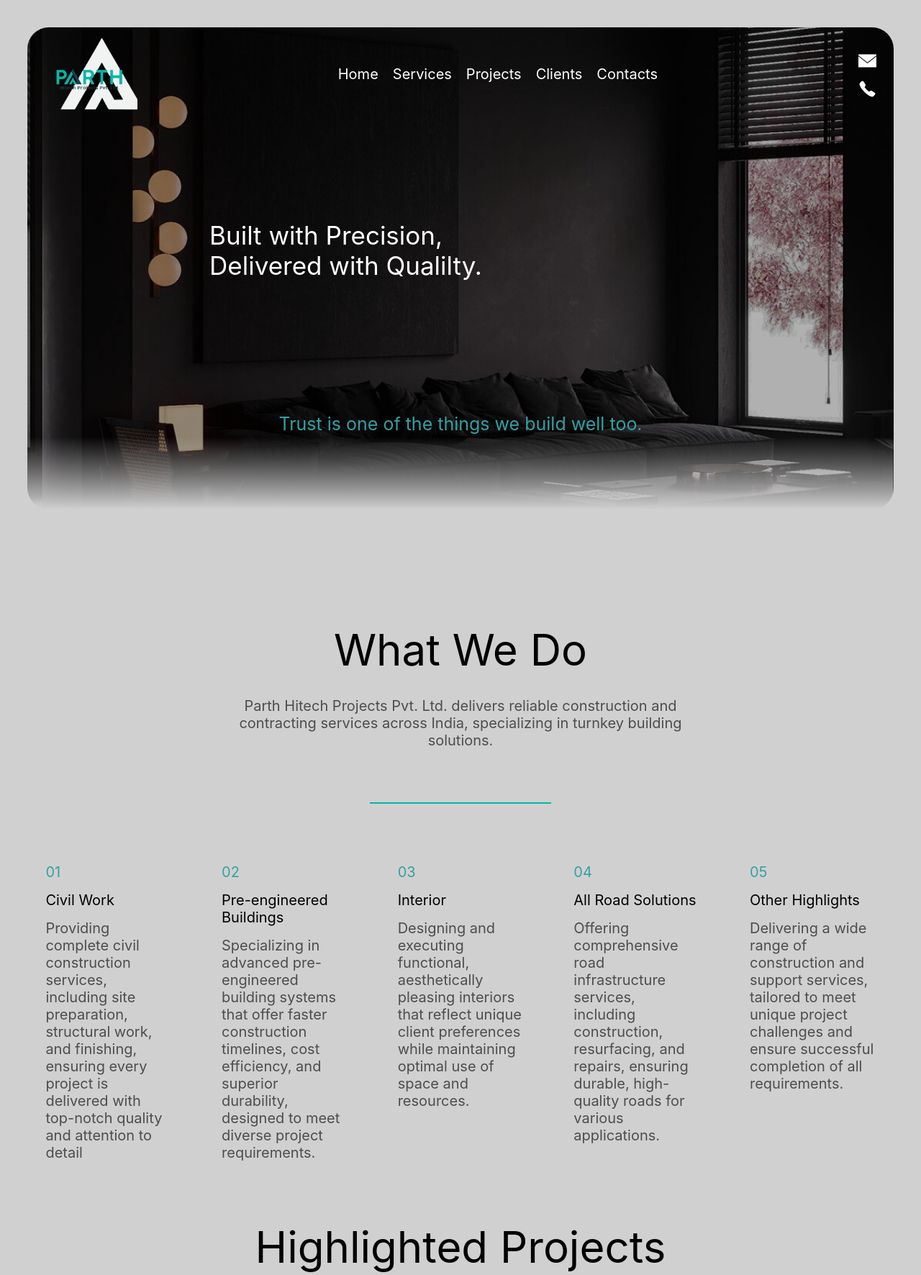
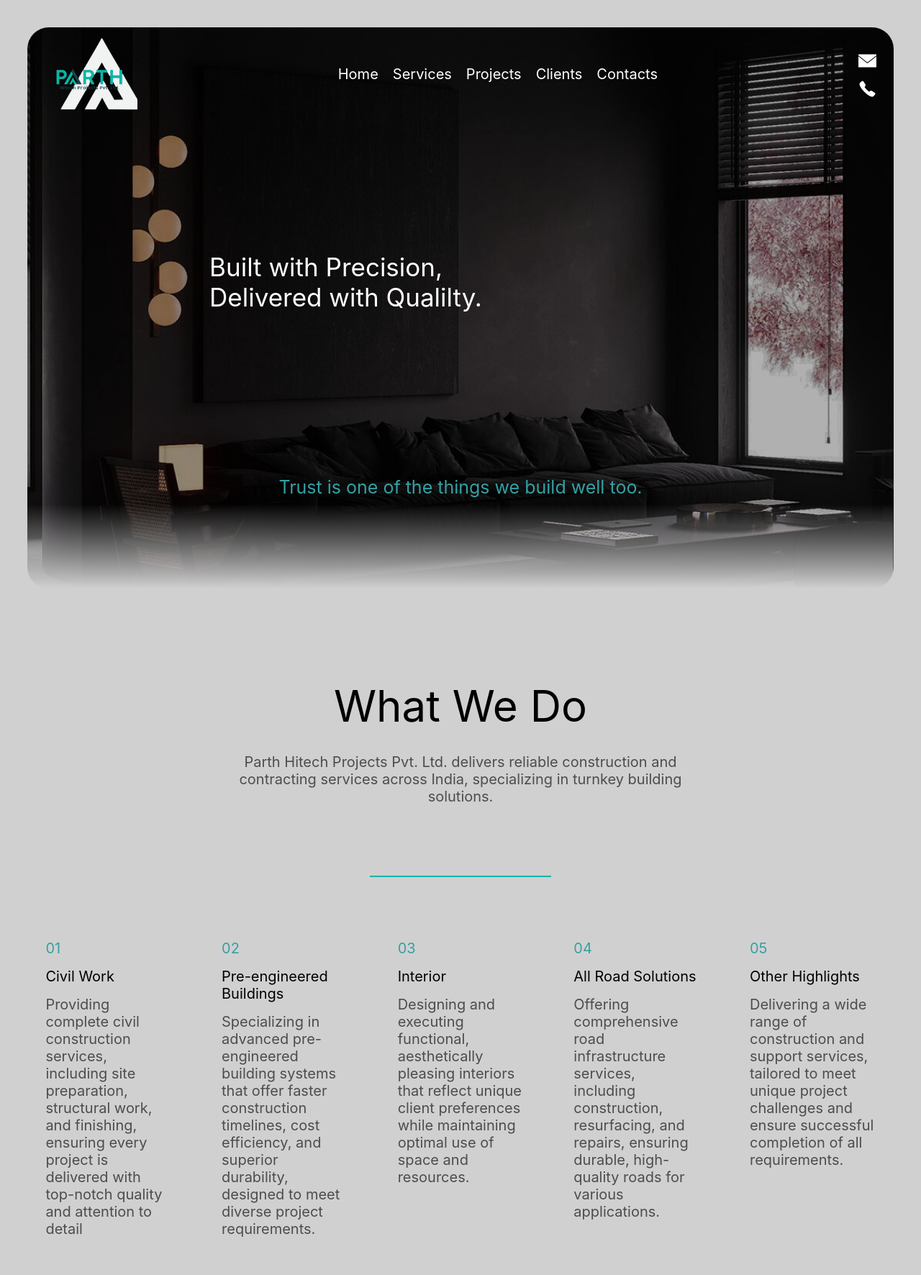
Before and after one commit to parthhitech/newwebsite, a plain HTML site: page index.html in a window 1280 px wide. Shown: the top 1772 px of the page at 72% size. Drawn offline with nearby package versions, Linux system fonts and the light colour scheme.

Commit message:
pg divs height chnaged into vh

```diff
--- a/styles/page1.css
+++ b/styles/page1.css
@@ -1,5 +1,5 @@
 .pg1main{
-  height:650px;
+  height:95vh;
   padding:10px;
   margin:3%;
   background-image:  linear-gradient(to bottom, rgba(209, 208, 208, 0) 85%, rgb(209, 208, 208) 100%),url("../files/bg-img1.4.1.png");
--- a/styles/page2.css
+++ b/styles/page2.css
@@ -1,5 +1,5 @@
 .pg2main{
-  height:900px;
+  height:110vh;
   position:relative;
   background-color:rgb(209, 208, 208);
 }
@@ -8,7 +8,7 @@
   display:flex;
   flex-direction:column;
   align-items:center;
-  top:120px;
+  top:10%;
   left: 50%;
   transform: translateX(-50%);
   font-family: league system-ui, -apple-system, BlinkMacSystemFont, 'Segoe UI', Roboto, Oxygen, Ubuntu, Cantarell, 'Open Sans', 'Helvetica Neue', sans-serif;
@@ -31,7 +31,7 @@
   /* background-color:black; */
   grid-template-columns: 1fr 1fr 1fr 1fr 1fr;
   column-gap:40px;
-  top:400px;
+  top:45% ;
   padding-left:10px;
   padding-right:10px;
   column-width:800px;
--- a/styles/page3.css
+++ b/styles/page3.css
@@ -1,5 +1,5 @@
 .pg3main{
-  height:1000px;
+  height:145vh;
   position:relative;
   background-color:rgb(209, 208, 208);
 }
```
